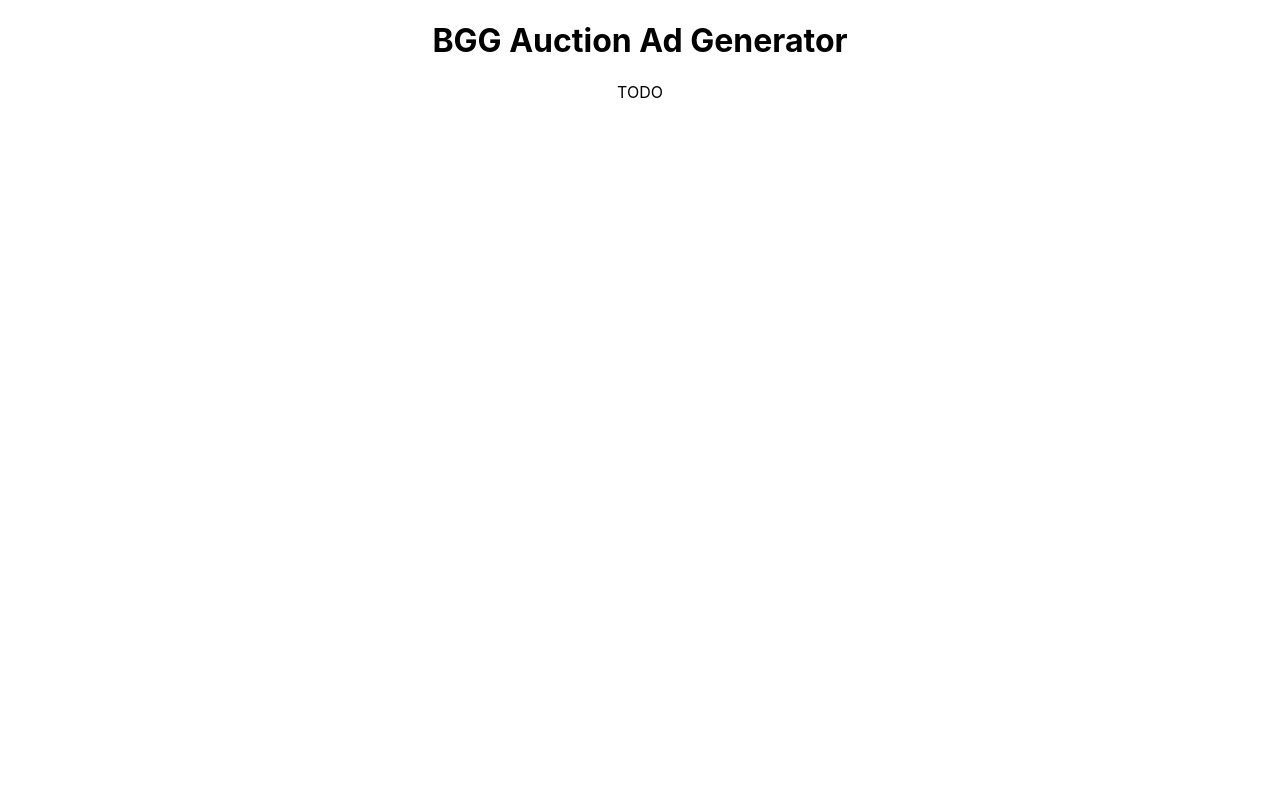
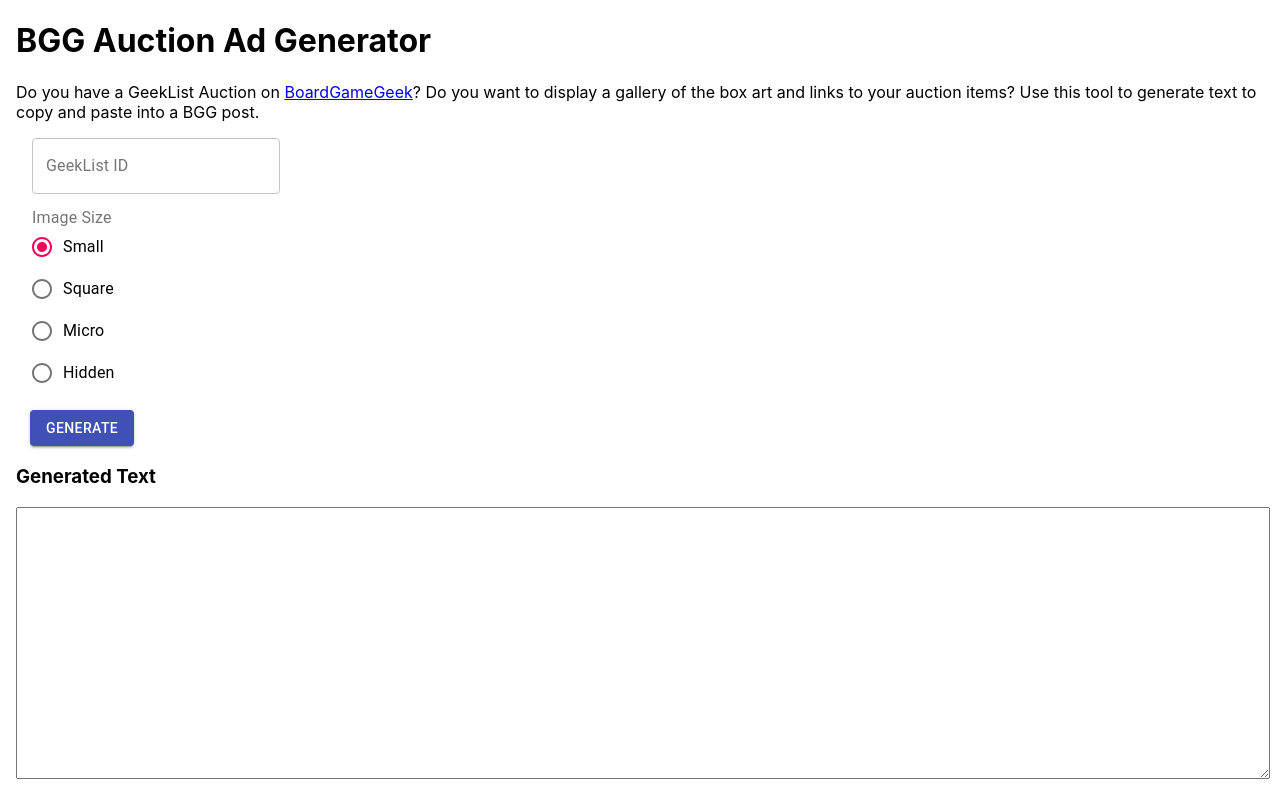
Before and after one commit to davidhorm/bgg-auction-ad, a React (Create React App) app: page / in a window 1280 px wide. Built offline with nearby package versions, Linux system fonts and the light colour scheme.

Commit message:
Add initial UI

```diff
--- a/package.json
+++ b/package.json
@@ -3,6 +3,7 @@
   "version": "0.1.0",
   "private": true,
   "dependencies": {
+    "@material-ui/core": "^4.11.3",
     "@testing-library/jest-dom": "^5.11.4",
     "@testing-library/react": "^11.1.0",
     "@testing-library/user-event": "^12.1.10",
--- a/public/index.html
+++ b/public/index.html
@@ -7,7 +7,7 @@
     <meta name="theme-color" content="#000000" />
     <meta
       name="description"
-      content="Web site created using create-react-app"
+      content="Generate Ad for BGG Auction"
     />
     <link rel="apple-touch-icon" href="%PUBLIC_URL%/logo192.png" />
     <!--
@@ -24,7 +24,7 @@
       work correctly both with client-side routing and a non-root public URL.
       Learn how to configure a non-root public URL by running `npm run build`.
     -->
-    <title>React App</title>
+    <title>BGG Auction Ad Generator</title>
   </head>
   <body>
     <noscript>You need to enable JavaScript to run this app.</noscript>
--- a/src/App.css
+++ b/src/App.css
@@ -1,3 +1,8 @@
 .App {
-  text-align: center;
+  margin: 1em;
 }
+
+.generated-text {
+  width: 100%;
+  height: 20em;
+}
--- a/src/App.tsx
+++ b/src/App.tsx
@@ -1,10 +1,64 @@
+import { useState } from 'react';
+import TextField from '@material-ui/core/TextField';
+import Radio from '@material-ui/core/Radio';
+import RadioGroup from '@material-ui/core/RadioGroup';
+import FormControlLabel from '@material-ui/core/FormControlLabel';
+import FormControl from '@material-ui/core/FormControl';
+import FormLabel from '@material-ui/core/FormLabel';
+import Button from '@material-ui/core/Button';
+import { makeStyles } from '@material-ui/core/styles';
+
 import './App.css';
 
+const useStyles = makeStyles({
+  root: {
+    display: 'block',
+    margin: '1em',
+  }
+});
+
 const App = () => {
+  const [imageSize, setImageSize] = useState('small');
+  const onImageSizeChange = (event: React.ChangeEvent<HTMLInputElement>) => setImageSize(event.target.value);
+
+  const classes = useStyles();
+
   return (
     <div className="App">
       <h1>BGG Auction Ad Generator</h1>
-      TODO
+      <div>
+        Do you have a GeekList Auction on <a href="https://www.boardgamegeek.com/">BoardGameGeek</a>? Do you want to display a
+        gallery of the box art and links to your auction items? Use this tool to generate text to copy and paste into a BGG post.
+      </div>
+
+      <form>
+
+        <TextField
+          className={classes.root}
+          id="geeklist-id"
+          label="GeekList ID"
+          variant="outlined"
+          type="number"
+        />
+
+        <FormControl component="fieldset" className={classes.root}>
+          <FormLabel component="legend">Image Size</FormLabel>
+          <RadioGroup aria-label="Image Size" name="image-size" value={imageSize} onChange={onImageSizeChange}>
+            <FormControlLabel value="small" label="Small" control={<Radio />} />
+            <FormControlLabel value="square" label="Square" control={<Radio />} />
+            <FormControlLabel value="micro" label="Micro" control={<Radio />} />
+            <FormControlLabel value="hidden" label="Hidden" control={<Radio />} />
+          </RadioGroup>
+        </FormControl>
+
+        <Button variant="contained" color="primary" className={classes.root}>
+          Generate
+        </Button>
+
+      </form>
+
+      <h3>Generated Text</h3>
+      <textarea className="generated-text"></textarea>
     </div>
   );
 }
```
Also changed, not shown: 1 other file (tests, documents, lock files or other folders).
